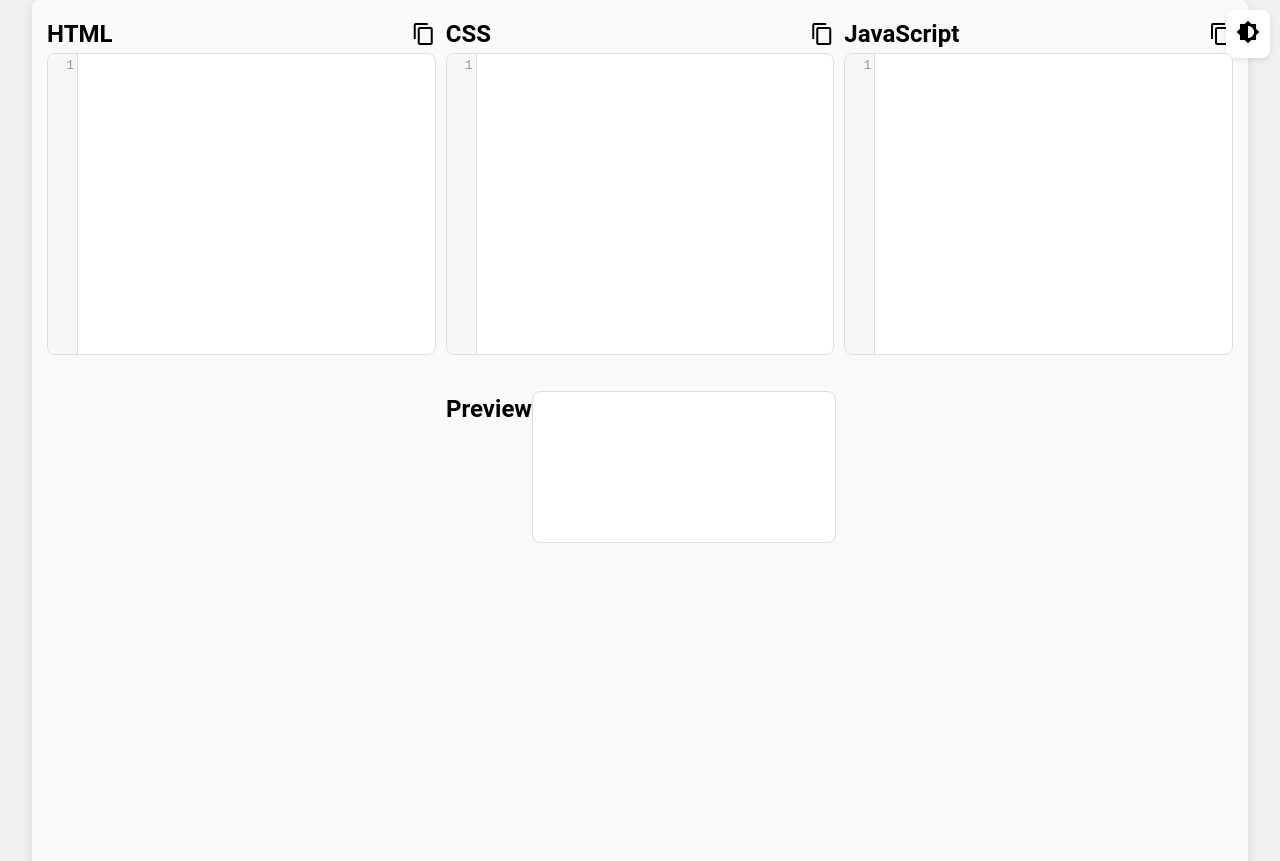
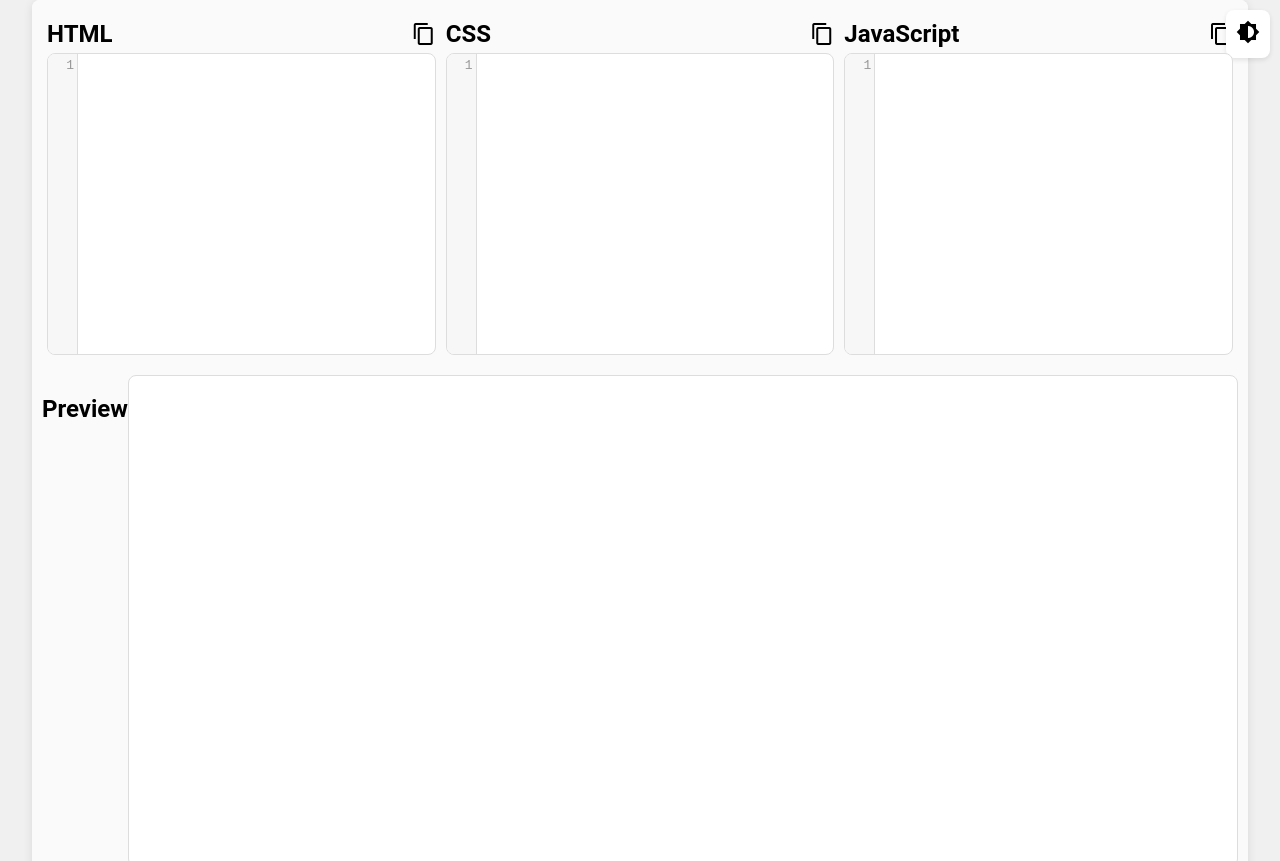
Before and after one commit to SK0528JP/webcode.editor, a plain HTML site: page index.html in a window 1280 px wide. Shown: the top 861 px of the page. Drawn offline with nearby package versions, Linux system fonts and the light colour scheme.

Commit message:
Update index.html

```diff
--- a/index.html
+++ b/index.html
@@ -212,7 +212,7 @@
         </div>
         <div class="preview-container">
             <h2>Preview</h2>
-            <p><iframe id="preview"></iframe></p>
+            <br><iframe id="preview"></iframe>
         </div>
     </div>
     <div class="console-container" id="console">
```
